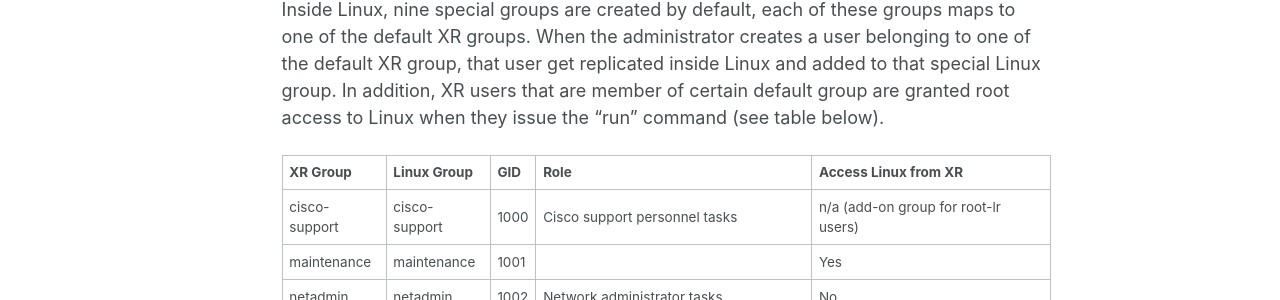
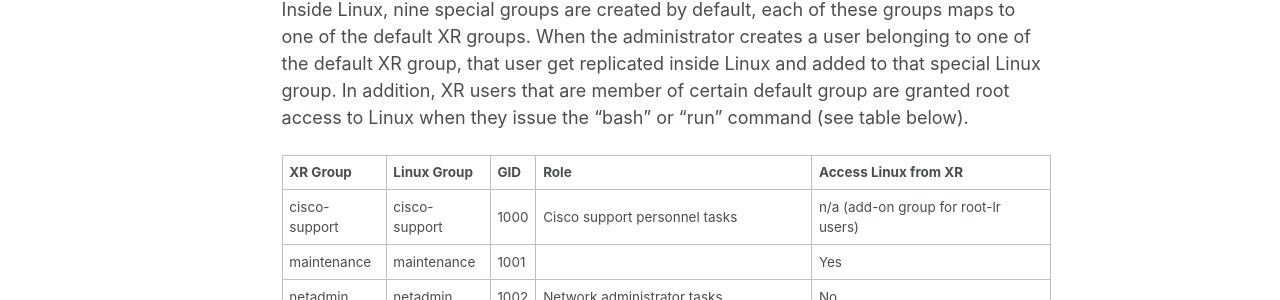
Before and after one commit to xrdocs/software-management, a Jekyll site: the page built from _blogs/2016-10-17-ios-xr-users-and-groups-inside-linux.md, in a window 1280 px wide and 1400 px high. Shown: the part 433-733 px from the top of the window. Built offline with Jekyll 4.4.1, drawn with Linux system fonts in a browser that asks for light colours; comment, search, counter and statistics services are not loaded; some of the changed text lies outside the part shown.

Commit message:
Updated 2016-10-17-ios-xr-users-and-groups-inside-linux.md

```diff
--- a/_blogs/2016-10-17-ios-xr-users-and-groups-inside-linux.md
+++ b/_blogs/2016-10-17-ios-xr-users-and-groups-inside-linux.md
@@ -15,7 +15,7 @@ By default, any user created inside XR is automatically replicated including tha
 
 This allows basic access into the Linux shell for all XR configured user, the administrator can create multiple users directly from the XR console if desired.
 
-Inside Linux, nine special groups are created by default, each of these groups maps to one of the default XR groups. When the administrator creates a user belonging to one of the default XR group, that user get replicated inside Linux and added to that special Linux group. In addition, XR users that are member of certain default group are granted root access to Linux when they issue the "run" command (see table below).
+Inside Linux, nine special groups are created by default, each of these groups maps to one of the default XR groups. When the administrator creates a user belonging to one of the default XR group, that user get replicated inside Linux and added to that special Linux group. In addition, XR users that are member of certain default group are granted root access to Linux when they issue the "bash" or "run" command (see table below).
 
 | **XR Group**| **Linux Group**| **GID**| **Role**| **Access Linux from XR**
 | cisco-support| cisco-support| 1000| Cisco support personnel tasks| n/a (add-on group for root-lr users)
```
Also changed, not shown: other parts of _blogs/2016-10-17-ios-xr-users-and-groups-inside-linux.md (+1 -1 lines).
